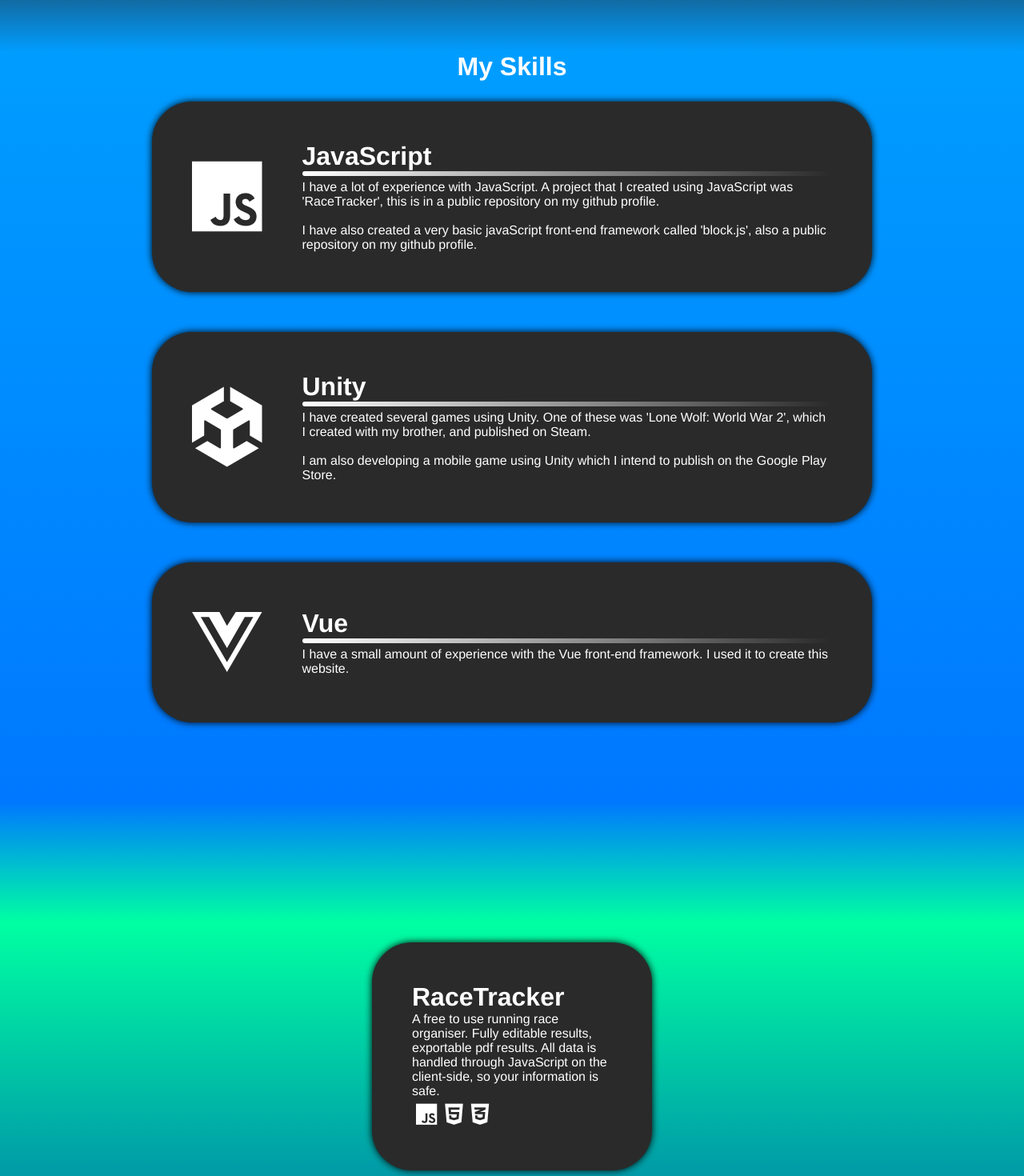
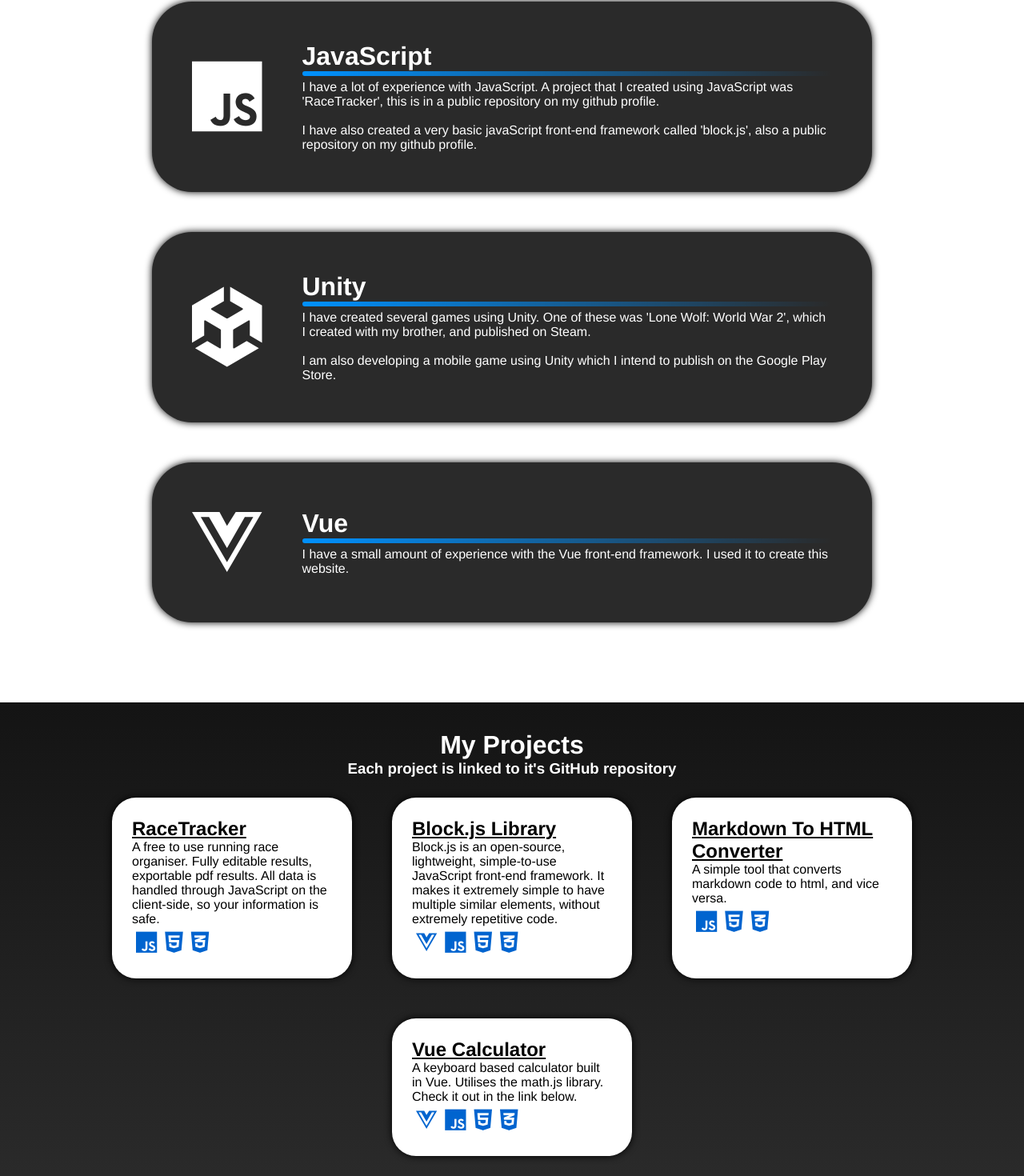
Before and after one commit to OliverHeffernan/oliverheffernan.github.io, a Vue app: page / in a window 1280 px wide. Shown: the part 877-2347 px from the top of the page at 80% size. Built offline with nearby package versions, Linux system fonts and the light colour scheme.

Commit message:
restyled, added more projects, started making a footer

```diff
--- a/src/App.vue
+++ b/src/App.vue
@@ -2,37 +2,28 @@
   <ScrollAnimator />
   <NavBar />
   <HomeSpread />
-  <GradientTransition
-    transHeight="150px"
-    startColor="rgb(42,42,42)"
-    endColor="rgb(0, 157, 255)"
-  />
   <SkillsSection />
-  <GradientTransition
-    transHeight="150px"
-    startColor="rgb(0,120,255)"
-    endColor="#00ffa2"
-  />
   <ProjectSection />
+  <MainFooter />
 </template>
 
 <script>
 import ScrollAnimator from "./components/ScrollAnimator.vue";
 import NavBar from "./components/NavBar.vue";
 import HomeSpread from "./components/HomeSpread.vue";
-import GradientTransition from "./components/GradientTransition.vue";
 import SkillsSection from "./components/SkillsSection.vue";
 import ProjectSection from "./components/ProjectSection.vue";
+import MainFooter from "./components/MainFooter.vue";
 
 export default {
   name: "App",
   components: {
     NavBar,
     HomeSpread,
-    GradientTransition,
     SkillsSection,
     ScrollAnimator,
     ProjectSection,
+    MainFooter,
   },
 };
 </script>
--- a/src/components/HomeSpread.vue
+++ b/src/components/HomeSpread.vue
@@ -52,7 +52,7 @@ document.addEventListener('mousemove', onMouseMove);
 
 #bigName {
     font-size: 70px;
-    background: -webkit-linear-gradient(45deg, rgb(0, 21, 255), rgb(74, 190, 228));
+    background: -webkit-linear-gradient(45deg, white, rgb(180, 180, 180));
     background-clip: text;
     -webkit-text-fill-color: transparent;
     transition: text-shadow 0.8s;
@@ -62,4 +62,8 @@ document.addEventListener('mousemove', onMouseMove);
     text-shadow: 0px 0px 20px rgb(0, 70, 255);
 }
 
+h2 {
+    color: rgb(0, 145, 255);
+}
+
 </style>
--- /dev/null
+++ b/src/components/MainFooter.vue
@@ -0,0 +1,24 @@
+<template>
+    <footer>
+        <h4>Oliver Heffernan</h4>
+        <div id="socialLinks">
+            <a href="https://github.com/OliverHeffernan"><i class="fa-brands fa-github"></i></a>
+            <a href="https://www.instagram.com/o.heff/"><i class="fa-brands fa-instagram"></i></a>
+        </div>
+    </footer>
+</template>
+
+<style>
+
+footer {
+    background-color: black;
+    color: white;
+}
+
+footer #socialLinks a {
+    font-size: 20px;
+    margin: 5px;
+    color: white;
+}
+
+</style>
--- a/src/components/ProjectContainer.vue
+++ b/src/components/ProjectContainer.vue
@@ -16,6 +16,10 @@ export default {
         skillIcons: {
             type: Array,
             required: true
+        },
+        ghLink: {
+            type: String,
+            required: true
         }
     },
     components: {
@@ -28,7 +32,7 @@ export default {
 <template>
 
 <div class="projectContainer">
-    <h1> {{ title }}</h1>
+    <h2><a :href="ghLink" target="_blank"> {{ title }} </a></h2>
     <p> {{ blurb }}</p>
     <div class="icons">
         <SkillIcon
@@ -44,12 +48,26 @@ export default {
 <style>
 
 .projectContainer {
-    background-color: rgb(42,42,42);
-    padding: 50px;
-    border-radius: 50px;
+    /* background-color: rgb(42,42,42); */
+    background-color: white;
+    padding: 25px;
+    border-radius: 30px;
     box-shadow: 0px 0px 10px black;
     width: min(250px, calc(100vw - 250px));
     margin: 25px;
+    text-align: left;
+}
+
+.projectContainer a {
+    color: black;
+}
+
+.projectContainer p {
+    color: black;
+}
+
+.projectContainer i {
+    color: rgb(0, 100, 207);
 }
 
 </style>
--- a/src/components/ProjectSection.vue
+++ b/src/components/ProjectSection.vue
@@ -13,24 +13,55 @@ export default {
 
 <template>
 
-<div id="projectSection">
-    <ProjectContainer
-        title="RaceTracker"
-        blurb="A free to use running race organiser. Fully editable results, exportable pdf results. All data is handled through JavaScript on the client-side, so your information is safe."
-        :skillIcons="['fa-brands fa-js', 'fa-brands fa-html5', 'fa-brands fa-css3-alt']"
-    />
+<div id="projectsSection">
+    <h1>My Projects</h1>
+    <h3>Each project is linked to it's GitHub repository</h3>
+
+    <div id="projectsContainer">
+        <ProjectContainer
+            title="RaceTracker"
+            blurb="A free to use running race organiser. Fully editable results, exportable pdf results. All data is handled through JavaScript on the client-side, so your information is safe."
+            ghLink="https://github.com/OliverHeffernan/Racetracker"
+            :skillIcons="['fa-brands fa-js', 'fa-brands fa-html5', 'fa-brands fa-css3-alt']"
+        />
+        <ProjectContainer
+            title="Block.js Library"
+            blurb="Block.js is an open-source, lightweight, simple-to-use JavaScript front-end framework. It makes it extremely simple to have multiple similar elements, without extremely repetitive code."
+            ghLink="https://github.com/OliverHeffernan/block-js-library"
+            :skillIcons="['fa-brands fa-vuejs', 'fa-brands fa-js', 'fa-brands fa-html5', 'fa-brands fa-css3-alt']"
+        />
+        <ProjectContainer
+            title="Markdown To HTML Converter"
+            blurb="A simple tool that converts markdown code to html, and vice versa."
+            ghLink="https://github.com/OliverHeffernan/markdown-to-html-translator"
+            :skillIcons="['fa-brands fa-js', 'fa-brands fa-html5', 'fa-brands fa-css3-alt']"
+        />
+        <ProjectContainer
+            title="Vue Calculator"
+            blurb="A keyboard based calculator built in Vue. Utilises the math.js library. Check it out in the link below."
+            ghLink="https://github.com/OliverHeffernan/vue-calculator"
+            :skillIcons="['fa-brands fa-vuejs', 'fa-brands fa-js', 'fa-brands fa-html5', 'fa-brands fa-css3-alt']"
+        />
+    </div>
 </div>
 
 </template>
 
 <style scoped>
 
-#projectSection {
-    background: linear-gradient(#00ffa2, #0094a8);
+#projectsContainer {
+    /* background: linear-gradient(#00ffa2, #0094a8); */
+    background: none;
     width: 100%;
     display: flex;
     flex-wrap: wrap;
     justify-content: center;
 }
 
+#projectsSection {
+    padding-top: 35px;
+    background: linear-gradient(rgb(20,20,20), rgb(42, 42, 42));
+    text-align: center;
+}
+
 </style>
--- a/src/components/SkillContainer.vue
+++ b/src/components/SkillContainer.vue
@@ -103,7 +103,7 @@ export default {
 
 #underlineContainer {
     height: 6px;
-    background: linear-gradient(90deg, white, transparent);
+    background: linear-gradient(90deg, rgb(0, 145, 255), transparent);
     transform-origin: 0 50%;
     overflow-x: hidden;
     border-radius: 3px;
@@ -116,7 +116,7 @@ export default {
 #underline {
     width: 100%;
     height: 6%;
-    background: linear-gradient(90deg, white, transparent);
+    background: linear-gradient(90deg,  rgb(0, 145, 255), transparent);
 }
 
 </style>
--- a/src/components/SkillsSection.vue
+++ b/src/components/SkillsSection.vue
@@ -41,12 +41,16 @@ h1 {
   margin-bottom: 25px;
   width: 100%;
   text-align: center;
+  color: black;
+  margin-top: 25px;
 }
 
 #section {
   margin: 0;
   /*background-color: rgb(0, 157, 255);*/
-  background: linear-gradient(rgb(0, 157, 255), rgb(0, 120, 255));
+  /* background: linear-gradient(rgb(0, 157, 255), rgb(0, 120, 255)); */
+  /* background: linear-gradient(white, rgb(174, 174, 174)); */
+  background-color: white;
   padding-bottom: 50px;
   display: flex;
   flex-wrap: wrap;
```
